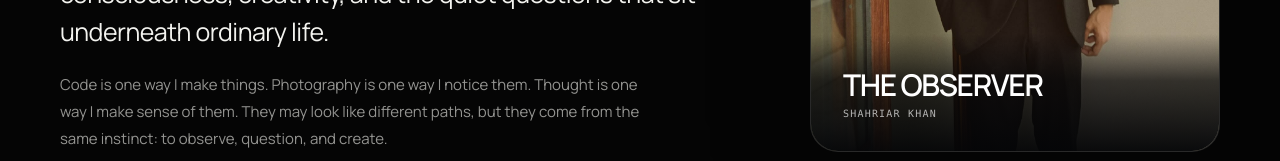
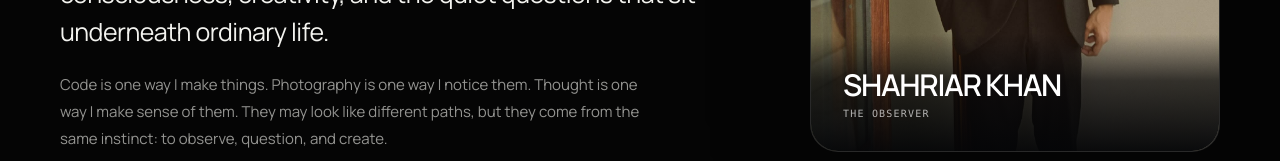
Before and after one commit to shahriarbappy60-ship-it/personal-universe, a React (Vite) app: page /self in a window 1280 px wide. Shown: the part 791-952 px from the top of the page. Built offline with nearby package versions, Linux system fonts and the light colour scheme.

Commit message:
Redesign Self hero identity composition

```diff
--- a/src/pages/SelfPage.jsx
+++ b/src/pages/SelfPage.jsx
@@ -31,9 +31,11 @@ export default function SelfPage() {
 
           <div className="self-v2-hero-grid">
             <div className="self-v2-hero-copy reveal delay-1">
-              <h1 className="self-v2-name">SHAHRIAR <em>KHAN.</em></h1>
-              <div className="self-v2-role">
-                <span>THE OBSERVER</span><span>·</span><span>CSE UNDERGRADUATE</span><span>·</span><span>DHAKA · BANGLADESH</span>
+              <div className="self-v2-identity-mark">
+                <h1 className="self-v2-name">SHAHRIAR <em>KHAN.</em></h1>
+                <div className="self-v2-role">
+                  <span>THE OBSERVER</span><span>·</span><span>CSE UNDERGRADUATE</span><span>·</span><span>DHAKA · BANGLADESH</span>
+                </div>
               </div>
               <p className="self-v2-lead">
                 I’m a Computer Science student, but I’ve never felt that technology is the whole story. I’m drawn to perception, consciousness, creativity, and the quiet questions that sit underneath ordinary life.
@@ -49,8 +51,8 @@ export default function SelfPage() {
                   <img src="/images/portrait.jpg" alt="Shahriar Khan — The Observer" />
                 </div>
                 <figcaption className="self-v2-portrait-caption">
-                  <strong>THE OBSERVER</strong>
-                  <span>SHAHRIAR KHAN</span>
+                  <strong>SHAHRIAR KHAN</strong>
+                  <span>THE OBSERVER</span>
                 </figcaption>
               </figure>
             </div>
```
